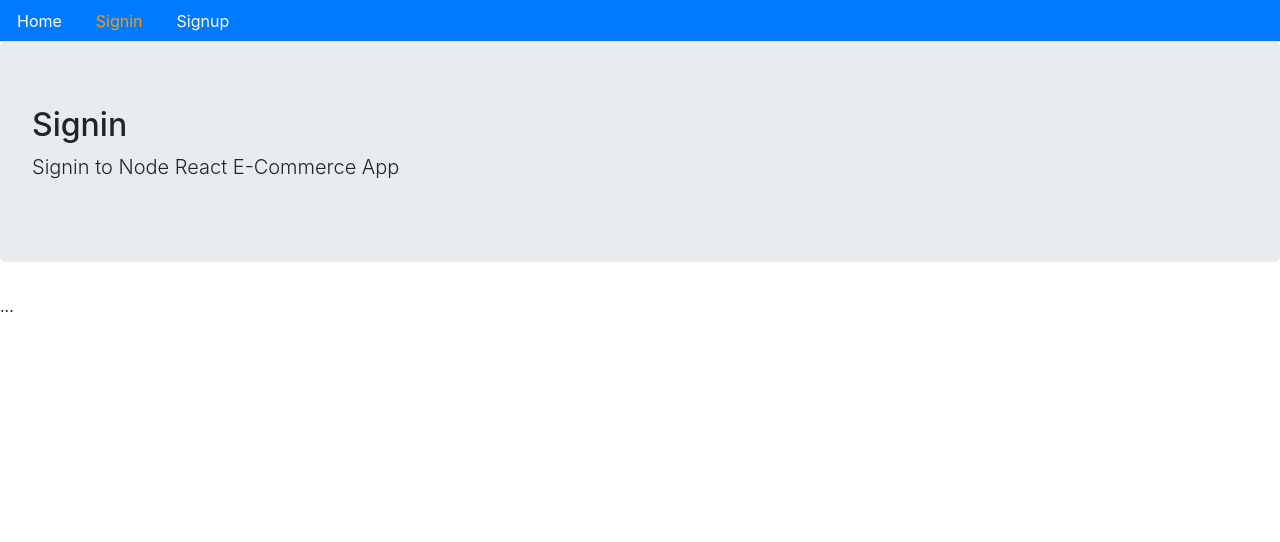
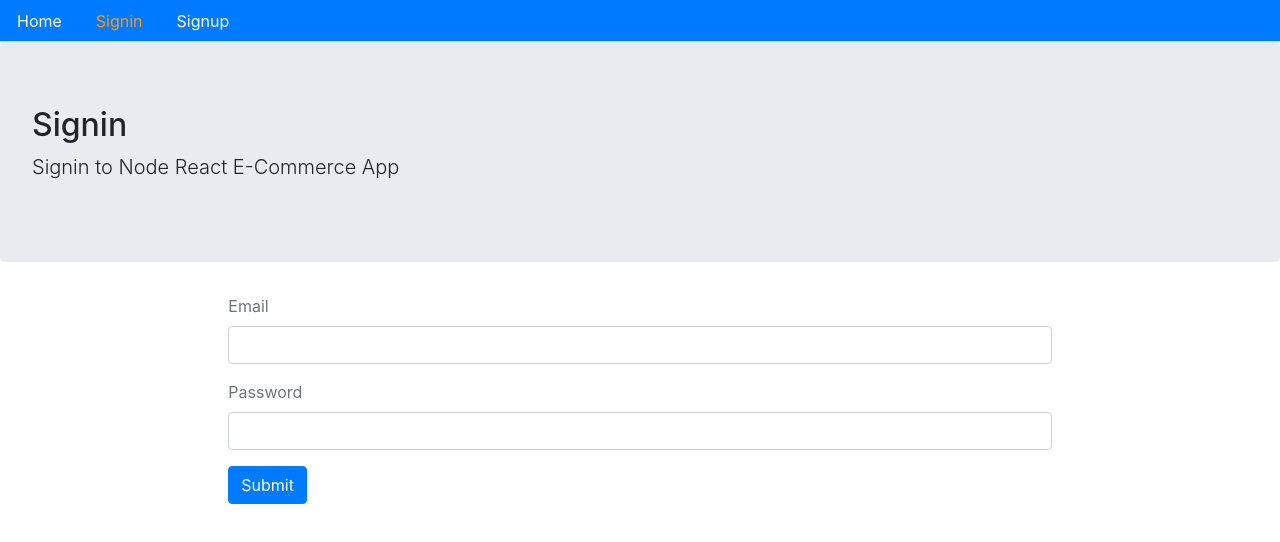
Before and after one commit to jose-Abel/mern-ecommerce-frontend, a React (Create React App) app: page /signin in a window 1280 px wide. Shown: the top 542 px of the page. Built offline with nearby package versions, Linux system fonts and the light colour scheme; no server answers.

Commit message:
Create the signin component. Refactor the signup and signin methods to its own folder

```diff
--- /dev/null
+++ b/src/auth/index.js
@@ -0,0 +1,35 @@
+import { API } from "../config";
+
+export const signup = user => {
+	return fetch(`${API}/signup`, {
+		method: 'POST',
+		headers: {
+			Accept: 'application/json',
+			"Content-Type": "application/json"
+		},
+		body: JSON.stringify(user)
+	})
+	.then(response => {
+		return response.json()
+	})
+	.catch(err => {
+		console.log(err);
+	})
+}
+
+export const signin = user => {
+	return fetch(`${API}/signin`, {
+		method: 'POST',
+		headers: {
+			Accept: 'application/json',
+			"Content-Type": "application/json"
+		},
+		body: JSON.stringify(user)
+	})
+	.then(response => {
+		return response.json()
+	})
+	.catch(err => {
+		console.log(err);
+	})
+}
--- a/src/user/Signin.js
+++ b/src/user/Signin.js
@@ -1,13 +1,106 @@
-import React from 'react';
+import React, { useState } from 'react';
+import { Redirect } from 'react-router-dom';
 import Layout from '../core/Layout';
+import { signin } from '../auth';
 
-const Signin = () => (
-  <Layout
-    title="Signin"
-    description="Signin to Node React E-Commerce App"
-  >
-    ...
-  </Layout>
-);
+const Signin = () => {
+  const [values, setValues] = useState({
+    email: '',
+    password: '',
+    error: '',
+    loading: false,
+    redirectToReferrer: false
+  });
+
+  const { email, password, loading, error, redirectToReferrer } = values;
+
+  const handleChange = name => event => {
+    setValues({
+      ...values,
+      error: false,
+      [name]: event.target.value
+    });
+  }
+
+  const clickSubmit = (event) => {
+    event.preventDefault();
+
+    setValues({...values, error: false, loading: true });
+
+    signin({ email, password })
+    .then(data => {
+      if (data.error) {
+        setValues({...values, error: data.error, loading: false});
+      } else {
+        setValues({
+          ...values,
+          redirectToReferrer: true
+        });
+      }
+    })
+  }
+
+  const signInForm = () => (
+    <form>
+      <div className='form-group'>
+        <label className="text-muted">Email</label>
+
+        <input
+          type="email"
+          className='form-control'
+          onChange={handleChange('email')}
+          value={email}
+        />
+      </div>
+
+      <div className='form-group'>
+        <label className="text-muted">Password</label>
+
+        <input
+          type="password"
+          className='form-control'
+          onChange={handleChange('password')}
+          value={password}
+        />
+      </div>
+
+      <button className='btn btn-primary' onClick={clickSubmit} >
+        Submit
+      </button>
+    </form>
+  )
+
+  const showError = () => (
+    <div
+      className='alert alert-danger'
+      style={{display: error ? "" : "none" }}
+    >
+      {error}
+    </div>
+  );
+
+  const showLoading = () => (
+    loading && (<div className='alert alert-info'><h2>Loading...</h2></div>)
+  );
+
+  const redirectUser = () => {
+    if (redirectToReferrer) {
+      return <Redirect to="/"/>
+    }
+  }
+
+  return (
+    <Layout
+      title="Signin"
+      description="Signin to Node React E-Commerce App"
+      className="container col-md-8 offset-md-2"
+    >
+      {showLoading()}
+      {showError()}
+      {signInForm()}
+      {redirectUser()}
+    </Layout>
+  )
+}
 
 export default Signin;
--- a/src/user/Signup.js
+++ b/src/user/Signup.js
@@ -1,6 +1,7 @@
 import React, { useState } from 'react';
+import { Link } from 'react-router-dom';
 import Layout from '../core/Layout';
-import { API } from "../config";
+import { signup } from '../auth';
 
 const Signup = () => {
   const [values, setValues] = useState({
@@ -19,23 +20,6 @@
       error: false,
       [name]: event.target.value
     });
-  }
-
-  const signup = user => {
-    return fetch(`${API}/signup`, {
-      method: 'POST',
-      headers: {
-        Accept: 'application/json',
-        "Content-Type": "application/json"
-      },
-      body: JSON.stringify(user)
-    })
-    .then(response => {
-      return response.json()
-    })
-    .catch(err => {
-      console.log(err);
-    })
   }
 
   const clickSubmit = (event) => {
@@ -113,7 +97,7 @@
       className='alert alert-info'
       style={{display: success ? "" : "none" }}
     >
-      New account is created. Please signin
+      New account is created. Please <Link to="/signin">signin</Link>
     </div>
   );
 
```
